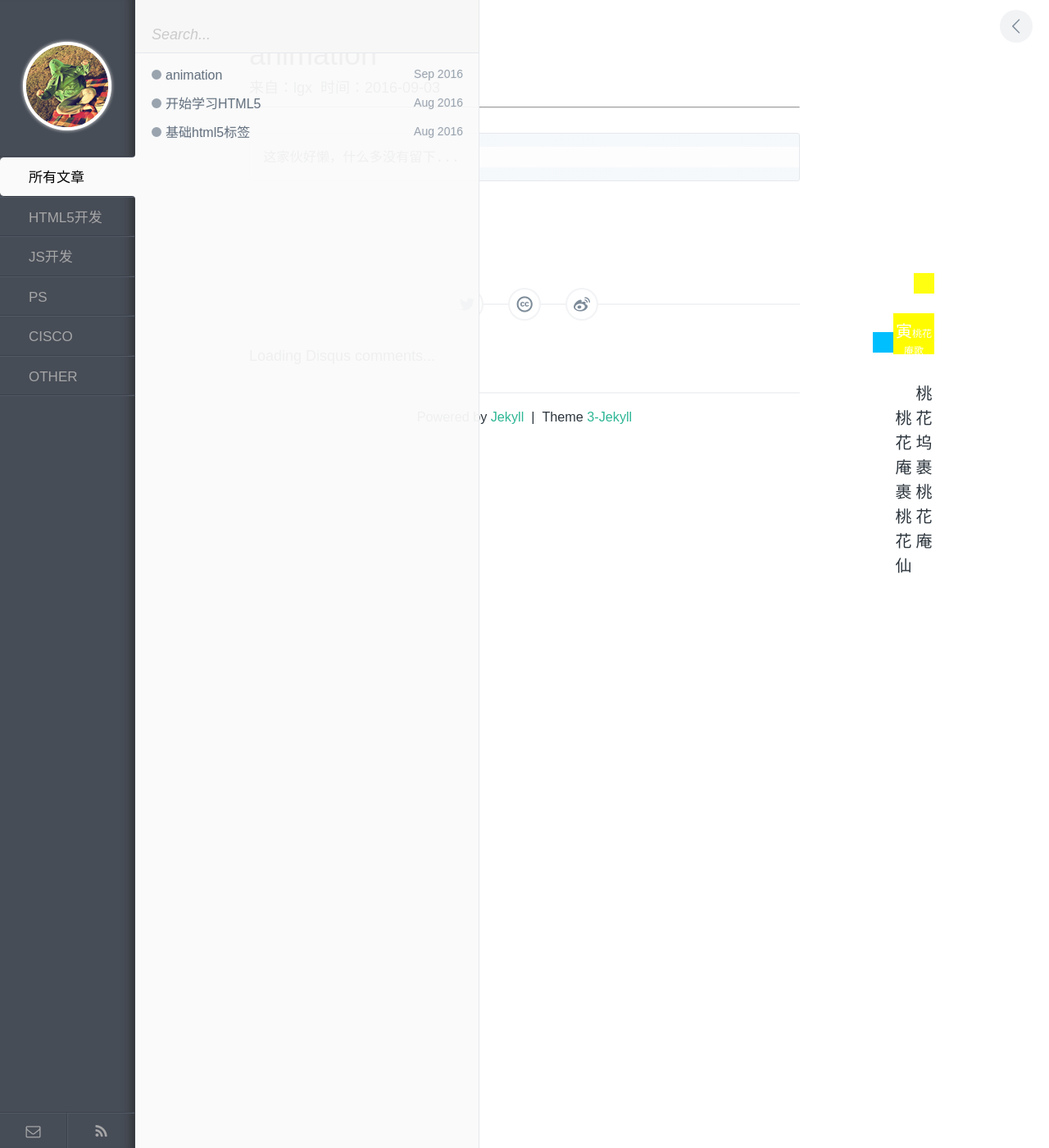
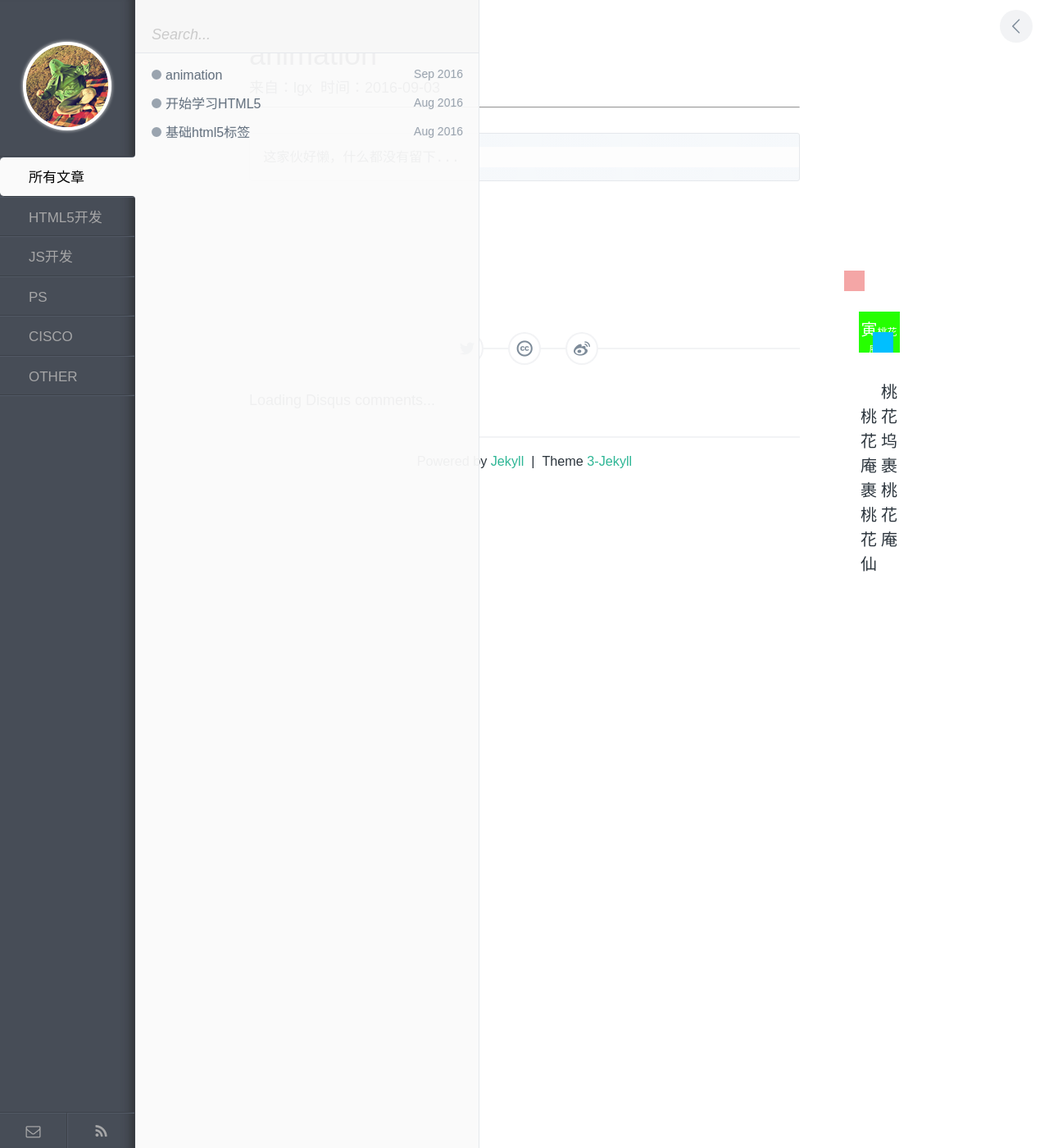
Before and after one commit to WreTlgx/WreTlgx.github.io, a Jekyll site: the page built from _posts/HTML5/2016-09-03-animation.md, in a window 1280 px wide and 1400 px high. Shown: the whole window at 82% size. Built offline with Jekyll 4.4.1, drawn with Linux system fonts in a browser that asks for light colours; comment, search, counter and statistics services are not loaded.

Commit message:
再次修改animstion.md

```diff
--- a/_posts/HTML5/2016-09-03-animation.md
+++ b/_posts/HTML5/2016-09-03-animation.md
@@ -5,7 +5,8 @@
 categpry: HTML5
 ---
 
-    这家伙好懒，什么多没有留下...
+    这家伙好懒，什么都没有留下...
+
 <html>
     <head>
         <meta charset="utf-8">
@@ -152,6 +153,12 @@
     100% {top: -75px; left: -325px; background-color: transparent;}
 }
 
+#null{height: 2000px; width: 20px; position:absolute; top: 400px;}
+
         </style>
+        <br/>
+        <br/>
+        <div id="null">
+        </div>
     </body>
 </html>
```
